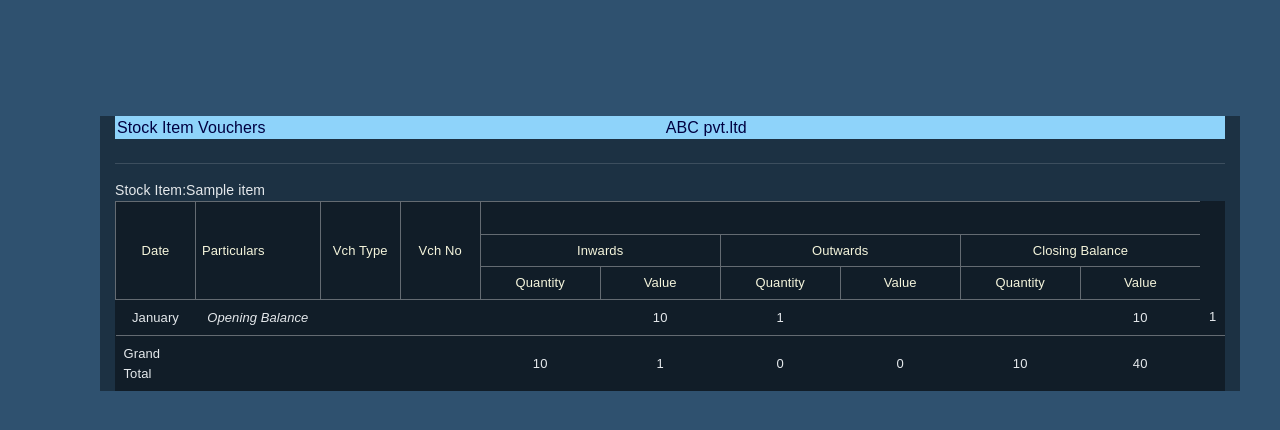
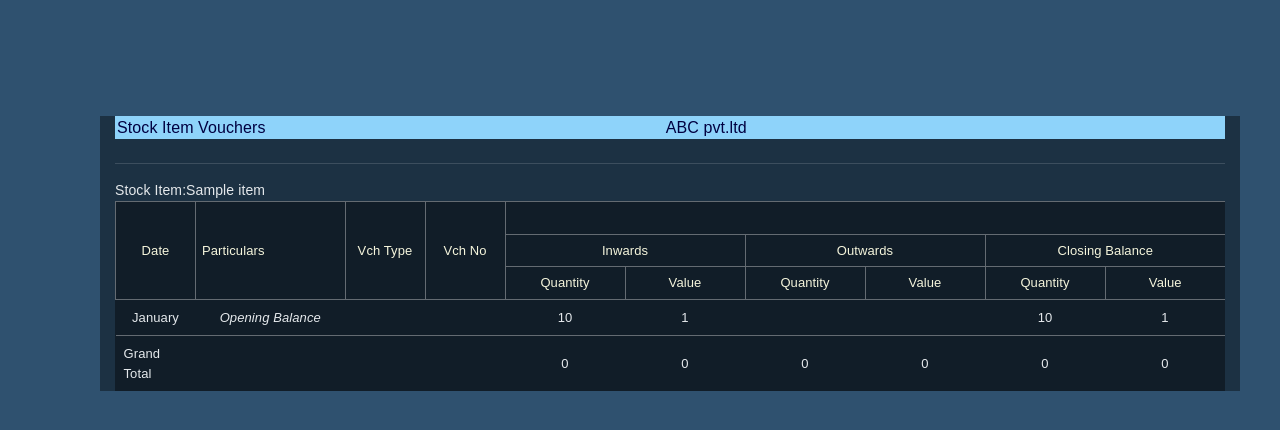
Before and after one commit to ajmyabbas/django-tally, a Django app: page /vouchsummary/1/1 in a window 1280 px wide. Shown: the part 70-500 px from the top of the page. Run offline with Django 4.2, Linux system fonts and the light colour scheme; tables that the repository leaves empty hold one stand-in row (values such as "Sample post"); some libraries are stand-ins or nearby versions; some web fonts are replaced.

Commit message:
thirteenth commit

```diff
--- a/app1/templates/catgroupsummary.html
+++ b/app1/templates/catgroupsummary.html
@@ -59,7 +59,7 @@
       {% if c.under == 'primary' %}
       <a href="{% url 'secondarycatsummary' c.id %}"><button  class="btns_prnt"style="float: right;" id="primary"><h6>{{ c.name }}</h6></button></a>
       {% else %}
-      <a href="{% url 'productcatsummary' c.id %}"><button  class="btns_prnt"style="float: right;" id="primary"><h6>{{ c.name }}</h6></button></a>
+      <a href="{% url 'prcatsummary' c.id %}"><button  class="btns_prnt"style="float: right;" id="primary"><h6>{{ c.name }}</h6></button></a>
       {% endif %}
       {% endfor %}
 
--- a/app1/templates/secondarycatsummary.html
+++ b/app1/templates/secondarycatsummary.html
@@ -120,7 +120,7 @@ tbody tr:hover td{
     <tbody >
         {% for c in cat %}
         <tr>
-            <td style="width:200px;text-align: left;"><a href="{% url 'productcatsummary'  c.id  %}">{{ c.name }}</a></td>
+            <td style="width:200px;text-align: left;"><a href="{% url 'prcatsummary'  c.id  %}">{{ c.name }}</a></td>
             <td></td>
             <td></td>
             <td>c</td>
--- a/app1/templates/vouchersummary.html
+++ b/app1/templates/vouchersummary.html
@@ -150,11 +150,12 @@ tbody tr:hover td{
             <td>February</td>
             {% endif %}
          <td><span style="font-style: italic;">Opening Balance</span></td><td></td><td></td>
-        <td></td>
+
     <td>{{ qty }}</td>
 <td>{{ val }}</td>
 <td></td>
-<td></td>
+        <td></td>
+
 <td>{{ qty }}</td>
 <td>{{ val }}</td></tr>
          {% for vi in v %}
--- a/app1/urls.py
+++ b/app1/urls.py
@@ -28,7 +28,8 @@ urlpatterns = [
     path('createcategory',views.createcategory,name='createcategory'),
     path('primarycatsummary/<int:sk>',views.primarycatsummary,name='primarycatsummary'),
     path('secondarycatsummary/<int:sk>',views.secondarycatsummary,name='secondarycatsummary'),
-    path('productcatsummary/<int:sk>',views.productcatsummary,name='productcatsummary'),
+    path('prcatsummary/<int:sk>',views.prcatsummary,name='prcatsummary'),
+    path('productcatmonthlysummary/<int:sk>',views.productcatmonthlysummary,name='productcatmonthlysummary'),
 
     path('savestockgroup',views.savestockgroup,name='savestockgroup'),
     path('savestockcategory',views.savestockcategory,name='savestockcategory'),
--- a/app1/views.py
+++ b/app1/views.py
@@ -156,9 +156,53 @@ def primarygrpsummary(request,sk):
 
 def primarycatsummary(request,sk):
     cat=CreateStockCateg.objects.filter(category_id=sk)
+    gt=0
+    for c in cat:
+        cc=Stockcategory.objects.get(cat_name=c.name)
+        cgsi= CreateStockCateg.objects.filter(category_id=cc.id)
+        l=[]
+        i=0
+        h=0
+        for ci in cgsi:
+           cc=Stockcategory.objects.get(cat_name=ci.name)
+           si=stock_item.objects.filter(category_id=cc.id)
+           ttpq=0
+           ttsq=0
+           r=0
+           a=0
+           y=0
+
+           for s in si:
+               w=s.rateper
+               oqty=s.quantity
+               val=s.value
+               tpq=voucherlist.objects.filter(item_id=s.id,vouch_type='purchase').aggregate(quantity=Coalesce(Sum('quantity'),0))['quantity']
+               tpq=tpq+oqty
+               ttpq=tpq+ttpq
+               tsq=voucherlist.objects.filter(item_id=s.id,vouch_type='sale').aggregate(quantity=Coalesce(Sum('quantity'),0))['quantity']
+               ttsq=tsq+ttsq
+               ttq=tpq-tsq
+               s.qy=ttq
+               s.value=ttq * w
+               a=a+s.value
+               y=y+w
+           ci.q=ttpq-ttsq
+           ci.i=a
+           h=h+ci.i
+           ci.y=y
+           i=i+1
+           ci.h=h
+           c.h=h
+        gt=gt+c.h
+
+
+
+
     con={
+        'cgsi':cgsi,
         'cat':cat,
         'sk':sk,
+        'gt':gt
         }
     return render(request, 'primarycatsummary.html',con)
 
@@ -243,22 +287,34 @@ def productsummary(request,sk):
     return render(request, 'productsummary.html',con)
 
 
-def productcatsummary(request,sk):
+def prcatsummary(request,sk):
     cat=CreateStockCateg.objects.get(id=sk)
     cc=Stockcategory.objects.get(cat_name=cat.name)
     si=stock_item.objects.filter(category_id=cc.id)
+    ttpq=0
+    ttsq=0
+    r=0
+    a=0
+    y=0
     for s in si:
+        w=s.rateper
+        qty=s.quantity
+        val=s.value
         tpq=voucherlist.objects.filter(item_id=s.id,vouch_type='purchase').aggregate(quantity=Coalesce(Sum('quantity'),0))['quantity']
-
+        tpq=tpq+qty
+        ttpq=tpq+ttpq
         tsq=voucherlist.objects.filter(item_id=s.id,vouch_type='sale').aggregate(quantity=Coalesce(Sum('quantity'),0))['quantity']
-
+        ttsq=tsq+ttsq
         ttq=tpq-tsq
-
-        s.quantity=ttq
+        s.qy=ttq
+        s.value=ttq * w
+        a=a+s.value
+        y=y+w
 
 
+    q=ttpq-ttsq
     con={
-        'si':si,
+        'si':si,'ttpq':ttpq,'q':q,'ttpq':ttq,'w':w,'a':a,'y':y
         }
     return render(request, 'productcatsummary.html',con)
 
@@ -376,6 +432,124 @@ def prdctmonthlysummary(request,sk):
     return render(request, 'prdctmonthlysummary.html',con)
 
 
+
+def productcatmonthlysummary(request,sk):
+    si=stock_item.objects.get(id=sk)
+    rate=si.rateper
+    qty=si.quantity
+    val=si.value
+    tpq=voucherlist.objects.filter(item_id=si.id,vouch_type='purchase').aggregate(quantity=Coalesce(Sum('quantity'),0))['quantity']
+    tpq=tpq+qty
+    tpv=voucherlist.objects.filter(item_id=si.id,vouch_type='purchase').aggregate(value=Coalesce(Sum('value'),0))['value']
+    tpv=tpv+val
+    tsq=voucherlist.objects.filter(item_id=si.id,vouch_type='sale').aggregate(quantity=Coalesce(Sum('quantity'),0))['quantity']
+    tsv=voucherlist.objects.filter(item_id=si.id,vouch_type='sale').aggregate(value=Coalesce(Sum('value'),0))['value']
+    ttq=tpq-tsq
+    rate=si.rateper
+    qty=si.quantity
+    val=si.value
+
+    a=voucherlist.objects.filter(item_id=si.id,date__gte='2022-04-01',date__lte='2022-04-30',vouch_type='purchase').aggregate(quantity=Coalesce(Sum('quantity'),0))['quantity']
+    b=voucherlist.objects.filter(item_id=si.id,date__gte='2022-04-01',date__lte='2022-04-30',vouch_type='purchase').aggregate(value=Coalesce(Sum('value'),0))['value']
+    c=voucherlist.objects.filter(item_id=si.id,date__gte='2022-04-01',date__lte='2022-04-30',vouch_type='sale').aggregate(quantity=Coalesce(Sum('quantity'),0))['quantity']
+    d=voucherlist.objects.filter(item_id=si.id,date__gte='2022-04-01',date__lte='2022-04-30',vouch_type='sale').aggregate(value=Coalesce(Sum('value'),0))['value']
+    a=a+qty
+    b=b+val
+    aa=a-c
+
+
+    e=voucherlist.objects.filter(item_id=sk,date__gte='2022-05-01',date__lte='2022-05-31',vouch_type='purchase').aggregate(quantity=Coalesce(Sum('quantity'),0))['quantity']
+    f=voucherlist.objects.filter(item_id=sk,date__gte='2022-05-01',date__lte='2022-05-31',vouch_type='purchase').aggregate(value=Coalesce(Sum('value'),0))['value']
+    g=voucherlist.objects.filter(item_id=sk,date__gte='2022-05-01',date__lte='2022-05-31',vouch_type='sale').aggregate(quantity=Coalesce(Sum('quantity'),0))['quantity']
+    h=voucherlist.objects.filter(item_id=sk,date__gte='2022-05-01',date__lte='2022-05-31',vouch_type='sale').aggregate(value=Coalesce(Sum('value'),0))['value']
+    cc=e-g
+
+
+    i=voucherlist.objects.filter(item_id=sk,date__gte='2022-06-01',date__lte='2022-06-30',vouch_type='purchase').aggregate(quantity=Coalesce(Sum('quantity'),0))['quantity']
+    j=voucherlist.objects.filter(item_id=sk,date__gte='2022-06-01',date__lte='2022-06-30',vouch_type='purchase').aggregate(value=Coalesce(Sum('value'),0))['value']
+    k=voucherlist.objects.filter(item_id=sk,date__gte='2022-06-01',date__lte='2022-06-30',vouch_type='sale').aggregate(quantity=Coalesce(Sum('quantity'),0))['quantity']
+    l=voucherlist.objects.filter(item_id=sk,date__gte='2022-06-01',date__lte='2022-06-30',vouch_type='sale').aggregate(value=Coalesce(Sum('value'),0))['value']
+    ee=i-k
+
+
+
+    m=voucherlist.objects.filter(item_id=sk,date__gte='2022-07-01',date__lte='2022-07-31',vouch_type='purchase').aggregate(quantity=Coalesce(Sum('quantity'),0))['quantity']
+    n=voucherlist.objects.filter(item_id=sk,date__gte='2022-07-01',date__lte='2022-07-31',vouch_type='purchase').aggregate(value=Coalesce(Sum('value'),0))['value']
+    o=voucherlist.objects.filter(item_id=sk,date__gte='2022-07-01',date__lte='2022-07-31',vouch_type='sale').aggregate(quantity=Coalesce(Sum('quantity'),0))['quantity']
+    p=voucherlist.objects.filter(item_id=sk,date__gte='2022-07-01',date__lte='2022-07-31',vouch_type='sale').aggregate(value=Coalesce(Sum('value'),0))['value']
+    gg=m-o
+
+
+    q=voucherlist.objects.filter(item_id=sk,date__gte='2022-08-01',date__lte='2022-08-31',vouch_type='purchase').aggregate(quantity=Coalesce(Sum('quantity'),0))['quantity']
+    r=voucherlist.objects.filter(item_id=sk,date__gte='2022-08-01',date__lte='2022-08-31',vouch_type='purchase').aggregate(value=Coalesce(Sum('value'),0))['value']
+    s=voucherlist.objects.filter(item_id=sk,date__gte='2022-08-01',date__lte='2022-08-31',vouch_type='sale').aggregate(quantity=Coalesce(Sum('quantity'),0))['quantity']
+    t=voucherlist.objects.filter(item_id=sk,date__gte='2022-08-01',date__lte='2022-08-31',vouch_type='sale').aggregate(value=Coalesce(Sum('value'),0))['value']
+    ii=q-s
+
+    u=voucherlist.objects.filter(item_id=sk,date__gte='2022-09-01',date__lte='2022-09-30',vouch_type='purchase').aggregate(quantity=Coalesce(Sum('quantity'),0))['quantity']
+    v=voucherlist.objects.filter(item_id=sk,date__gte='2022-09-01',date__lte='2022-09-30',vouch_type='purchase').aggregate(value=Coalesce(Sum('value'),0))['value']
+    w=voucherlist.objects.filter(item_id=sk,date__gte='2022-09-01',date__lte='2022-09-30',vouch_type='sale').aggregate(quantity=Coalesce(Sum('quantity'),0))['quantity']
+    x=voucherlist.objects.filter(item_id=sk,date__gte='2022-09-01',date__lte='2022-09-30',vouch_type='sale').aggregate(value=Coalesce(Sum('value'),0))['value']
+    kk=u-w
+
+    y=voucherlist.objects.filter(item_id=sk,date__gte='2022-10-01',date__lte='2022-10-31',vouch_type='purchase').aggregate(quantity=Coalesce(Sum('quantity'),0))['quantity']
+    z=voucherlist.objects.filter(item_id=sk,date__gte='2022-10-01',date__lte='2022-10-31',vouch_type='purchase').aggregate(value=Coalesce(Sum('value'),0))['value']
+    a1=voucherlist.objects.filter(item_id=sk,date__gte='2022-10-01',date__lte='2022-10-31',vouch_type='sale').aggregate(quantity=Coalesce(Sum('quantity'),0))['quantity']
+    b1=voucherlist.objects.filter(item_id=sk,date__gte='2022-10-01',date__lte='2022-10-31',vouch_type='sale').aggregate(value=Coalesce(Sum('value'),0))['value']
+    mm=y-a1
+
+    c1=voucherlist.objects.filter(item_id=sk,date__gte='2022-11-01',date__lte='2022-11-30',vouch_type='purchase').aggregate(quantity=Coalesce(Sum('quantity'),0))['quantity']
+    d1=voucherlist.objects.filter(item_id=sk,date__gte='2022-11-01',date__lte='2022-11-30',vouch_type='purchase').aggregate(value=Coalesce(Sum('value'),0))['value']
+    e1=voucherlist.objects.filter(item_id=sk,date__gte='2022-11-01',date__lte='2022-11-30',vouch_type='sale').aggregate(quantity=Coalesce(Sum('quantity'),0))['quantity']
+    f1=voucherlist.objects.filter(item_id=sk,date__gte='2022-11-01',date__lte='2022-11-30',vouch_type='sale').aggregate(value=Coalesce(Sum('value'),0))['value']
+    oo=c1-e1
+
+    g1=voucherlist.objects.filter(item_id=sk,date__gte='2022-12-01',date__lte='2022-12-31',vouch_type='purchase').aggregate(quantity=Coalesce(Sum('quantity'),0))['quantity']
+    h1=voucherlist.objects.filter(item_id=sk,date__gte='2022-12-01',date__lte='2022-12-31',vouch_type='purchase').aggregate(value=Coalesce(Sum('value'),0))['value']
+    i1=voucherlist.objects.filter(item_id=sk,date__gte='2022-12-01',date__lte='2022-12-31',vouch_type='sale').aggregate(quantity=Coalesce(Sum('quantity'),0))['quantity']
+    j1=voucherlist.objects.filter(item_id=sk,date__gte='2022-12-01',date__lte='2022-12-31',vouch_type='sale').aggregate(value=Coalesce(Sum('value'),0))['value']
+    qq=g1-i1
+
+    k1=voucherlist.objects.filter(item_id=sk,date__gte='2022-01-01',date__lte='2022-01-31',vouch_type='purchase').aggregate(quantity=Coalesce(Sum('quantity'),0))['quantity']
+    l1=voucherlist.objects.filter(item_id=sk,date__gte='2022-01-01',date__lte='2022-01-31',vouch_type='purchase').aggregate(value=Coalesce(Sum('value'),0))['value']
+    m1=voucherlist.objects.filter(item_id=sk,date__gte='2022-01-01',date__lte='2022-01-31',vouch_type='sale').aggregate(quantity=Coalesce(Sum('quantity'),0))['quantity']
+    n1=voucherlist.objects.filter(item_id=sk,date__gte='2022-01-01',date__lte='2022-01-31',vouch_type='sale').aggregate(value=Coalesce(Sum('value'),0))['value']
+    ss=k1-m1
+
+    o1=voucherlist.objects.filter(item_id=sk,date__gte='2022-02-01',date__lte='2022-02-28',vouch_type='purchase').aggregate(quantity=Coalesce(Sum('quantity'),0))['quantity']
+    p1=voucherlist.objects.filter(item_id=sk,date__gte='2022-02-01',date__lte='2022-02-28',vouch_type='purchase').aggregate(value=Coalesce(Sum('value'),0))['value']
+    q1=voucherlist.objects.filter(item_id=sk,date__gte='2022-02-01',date__lte='2022-02-28',vouch_type='sale').aggregate(quantity=Coalesce(Sum('quantity'),0))['quantity']
+    r1=voucherlist.objects.filter(item_id=sk,date__gte='2022-02-01',date__lte='2022-02-28',vouch_type='sale').aggregate(value=Coalesce(Sum('value'),0))['value']
+    uu=o1-q1
+
+    s1=voucherlist.objects.filter(item_id=sk,date__gte='2022-03-01',date__lte='2022-03-31',vouch_type='purchase').aggregate(quantity=Coalesce(Sum('quantity'),0))['quantity']
+    t1=voucherlist.objects.filter(item_id=sk,date__gte='2022-03-01',date__lte='2022-03-31',vouch_type='purchase').aggregate(value=Coalesce(Sum('value'),0))['value']
+    u1=voucherlist.objects.filter(item_id=sk,date__gte='2022-03-01',date__lte='2022-03-31',vouch_type='sale').aggregate(quantity=Coalesce(Sum('quantity'),0))['quantity']
+    v1=voucherlist.objects.filter(item_id=sk,date__gte='2022-03-01',date__lte='2022-03-31',vouch_type='sale').aggregate(value=Coalesce(Sum('value'),0))['value']
+    ww=s1-u1
+
+
+
+
+
+
+
+
+
+    con={
+        'si':si,
+        'a':a,'b':b,'c':c,'d':d,'e':e,'f':f,'g':g,'h':h,'i':i,'j':j,'k':k,'l':l,'m':m,'n':n,'o':o,'p':p,'q':q,'r':r,'s':s,'t':t,'u':u,'v':v,'w':w,'x':x,'y':y,'z':z ,'a1':a1,
+        'b1':b1,'c1':c1,'d1':d1,'e1':e1,'f1':f1,'g1':g1,'h1':h1,'i1':i1,'j1':j1,'k1':k1,'l1':l1,'m1':m1,'n1':n1,'o1':o1,'p1':p1,'q1':q1,'r1':r1,'s1':s1,'t1':t1,'u1':u1,'v1':v1
+
+        ,'aa':aa,'cc':cc,'ee':ee,'gg':gg,'ii':ii,'kk':kk,'mm':mm,'oo':oo,'qq':qq,'ss':ss,'uu':uu,'ww':ww,
+        'tpq':tpq,'tsq':tsq,'tpv':tpv,'tsv':tsv,'ttq':ttq,'rate':rate
+        ,'qty':qty,'val':val}
+    return render(request, 'prdctmonthlysummary.html',con)
+
+
+
+
+
 def vouchsummary(request,sk,m):
     si=stock_item.objects.get(id=sk)
     rate=si.rateper
@@ -400,8 +574,6 @@ def vouchsummary(request,sk,m):
         b=voucherlist.objects.filter(item_id=sk,date__gte='2022-05-01',date__lte='2022-05-31',vouch_type='purchase').aggregate(value=Coalesce(Sum('value'),0))['value']
         c=voucherlist.objects.filter(item_id=sk,date__gte='2022-05-01',date__lte='2022-05-31',vouch_type='sale').aggregate(quantity=Coalesce(Sum('quantity'),0))['quantity']
         d=voucherlist.objects.filter(item_id=sk,date__gte='2022-05-01',date__lte='2022-05-31',vouch_type='sale').aggregate(value=Coalesce(Sum('value'),0))['value']
-        a=a+qty
-        b=b+val
         e=a-c
         f=rate
         fr=e*f
@@ -411,8 +583,8 @@ def vouchsummary(request,sk,m):
         b=voucherlist.objects.filter(item_id=sk,date__gte='2022-06-01',date__lte='2022-06-30',vouch_type='purchase').aggregate(value=Coalesce(Sum('value'),0))['value']
         c=voucherlist.objects.filter(item_id=sk,date__gte='2022-06-01',date__lte='2022-06-30',vouch_type='sale').aggregate(quantity=Coalesce(Sum('quantity'),0))['quantity']
         d=voucherlist.objects.filter(item_id=sk,date__gte='2022-06-01',date__lte='2022-06-30',vouch_type='sale').aggregate(value=Coalesce(Sum('value'),0))['value']
-        a=a+qty
-        b=b+val
+        a=a
+        b=b
         e=a-c
         f=rate
         fr=e*f
@@ -422,8 +594,6 @@ def vouchsummary(request,sk,m):
         b=voucherlist.objects.filter(item_id=sk,date__gte='2022-07-01',date__lte='2022-07-31',vouch_type='purchase').aggregate(value=Coalesce(Sum('value'),0))['value']
         c=voucherlist.objects.filter(item_id=sk,date__gte='2022-07-01',date__lte='2022-07-31',vouch_type='sale').aggregate(quantity=Coalesce(Sum('quantity'),0))['quantity']
         d=voucherlist.objects.filter(item_id=sk,date__gte='2022-07-01',date__lte='2022-07-31',vouch_type='sale').aggregate(value=Coalesce(Sum('value'),0))['value']
-        a=a+qty
-        b=b+val
         e=a-c
         f=rate
         fr=e*f
@@ -433,8 +603,6 @@ def vouchsummary(request,sk,m):
         b=voucherlist.objects.filter(item_id=sk,date__gte='2022-08-01',date__lte='2022-08-31',vouch_type='purchase').aggregate(value=Coalesce(Sum('value'),0))['value']
         c=voucherlist.objects.filter(item_id=sk,date__gte='2022-08-01',date__lte='2022-08-31',vouch_type='sale').aggregate(quantity=Coalesce(Sum('quantity'),0))['quantity']
         d=voucherlist.objects.filter(item_id=sk,date__gte='2022-08-01',date__lte='2022-08-31',vouch_type='sale').aggregate(value=Coalesce(Sum('value'),0))['value']
-        a=a+qty
-        b=b+val
         e=a-c
         f=rate
         fr=e*f
@@ -444,8 +612,6 @@ def vouchsummary(request,sk,m):
         b=voucherlist.objects.filter(item_id=sk,date__gte='2022-09-01',date__lte='2022-09-30',vouch_type='purchase').aggregate(value=Coalesce(Sum('value'),0))['value']
         c=voucherlist.objects.filter(item_id=sk,date__gte='2022-09-01',date__lte='2022-09-30',vouch_type='sale').aggregate(quantity=Coalesce(Sum('quantity'),0))['quantity']
         d=voucherlist.objects.filter(item_id=sk,date__gte='2022-09-01',date__lte='2022-09-30',vouch_type='sale').aggregate(value=Coalesce(Sum('value'),0))['value']
-        a=a+qty
-        b=b+val
         e=a-c
         f=rate
         fr=e*f
@@ -455,8 +621,6 @@ def vouchsummary(request,sk,m):
         b=voucherlist.objects.filter(item_id=sk,date__gte='2022-10-01',date__lte='2022-10-31',vouch_type='purchase').aggregate(value=Coalesce(Sum('value'),0))['value']
         c=voucherlist.objects.filter(item_id=sk,date__gte='2022-10-01',date__lte='2022-10-31',vouch_type='sale').aggregate(quantity=Coalesce(Sum('quantity'),0))['quantity']
         d=voucherlist.objects.filter(item_id=sk,date__gte='2022-10-01',date__lte='2022-10-31',vouch_type='sale').aggregate(value=Coalesce(Sum('value'),0))['value']
-        a=a+qty
-        b=b+val
         e=a-c
         f=rate
         fr=e*f
@@ -466,8 +630,6 @@ def vouchsummary(request,sk,m):
         b=voucherlist.objects.filter(item_id=sk,date__gte='2022-11-01',date__lte='2022-11-30',vouch_type='purchase').aggregate(value=Coalesce(Sum('value'),0))['value']
         c=voucherlist.objects.filter(item_id=sk,date__gte='2022-11-01',date__lte='2022-11-30',vouch_type='sale').aggregate(quantity=Coalesce(Sum('quantity'),0))['quantity']
         d=voucherlist.objects.filter(item_id=sk,date__gte='2022-11-01',date__lte='2022-11-30',vouch_type='sale').aggregate(value=Coalesce(Sum('value'),0))['value']
-        a=a+qty
-        b=b+val
         e=a-c
         f=rate
         fr=e*f
@@ -477,8 +639,6 @@ def vouchsummary(request,sk,m):
         b=voucherlist.objects.filter(item_id=sk,date__gte='2022-12-01',date__lte='2022-12-31',vouch_type='purchase').aggregate(value=Coalesce(Sum('value'),0))['value']
         c=voucherlist.objects.filter(item_id=sk,date__gte='2022-12-01',date__lte='2022-12-31',vouch_type='sale').aggregate(quantity=Coalesce(Sum('quantity'),0))['quantity']
         d=voucherlist.objects.filter(item_id=sk,date__gte='2022-12-01',date__lte='2022-12-31',vouch_type='sale').aggregate(value=Coalesce(Sum('value'),0))['value']
-        a=a+qty
-        b=b+val
         e=a-c
         f=rate
         fr=e*f
@@ -488,8 +648,6 @@ def vouchsummary(request,sk,m):
         b=voucherlist.objects.filter(item_id=sk,date__gte='2022-01-01',date__lte='2022-01-31',vouch_type='purchase').aggregate(value=Coalesce(Sum('value'),0))['value']
         c=voucherlist.objects.filter(item_id=sk,date__gte='2022-01-01',date__lte='2022-01-31',vouch_type='sale').aggregate(quantity=Coalesce(Sum('quantity'),0))['quantity']
         d=voucherlist.objects.filter(item_id=sk,date__gte='2022-01-01',date__lte='2022-01-31',vouch_type='sale').aggregate(value=Coalesce(Sum('value'),0))['value']
-        a=a+qty
-        b=b+val
         e=a-c
         f=rate
         fr=e*f
@@ -499,8 +657,6 @@ def vouchsummary(request,sk,m):
         b=voucherlist.objects.filter(item_id=sk,date__gte='2022-02-01',date__lte='2022-02-28',vouch_type='purchase').aggregate(value=Coalesce(Sum('value'),0))['value']
         c=voucherlist.objects.filter(item_id=sk,date__gte='2022-02-01',date__lte='2022-02-28',vouch_type='sale').aggregate(quantity=Coalesce(Sum('quantity'),0))['quantity']
         d=voucherlist.objects.filter(item_id=sk,date__gte='2022-02-01',date__lte='2022-02-28',vouch_type='sale').aggregate(value=Coalesce(Sum('value'),0))['value']
-        a=a+qty
-        b=b+val
         e=a-c
         f=rate
         fr=e*f
@@ -510,8 +666,6 @@ def vouchsummary(request,sk,m):
         b=voucherlist.objects.filter(item_id=sk,date__gte='2022-03-01',date__lte='2022-03-31',vouch_type='purchase').aggregate(value=Coalesce(Sum('value'),0))['value']
         c=voucherlist.objects.filter(item_id=sk,date__gte='2022-03-01',date__lte='2022-03-31',vouch_type='sale').aggregate(quantity=Coalesce(Sum('quantity'),0))['quantity']
         d=voucherlist.objects.filter(item_id=sk,date__gte='2022-03-01',date__lte='2022-03-31',vouch_type='sale').aggregate(value=Coalesce(Sum('value'),0))['value']
-        a=a+qty
-        b=b+val
         e=a-c
         f=rate
         fr=e*f
```
Also changed, not shown: app1/templates/primarycatsummary.html (+6 -2 lines), app1/templates/productcatmonthlysummary.html (added, +241 -0 lines), app1/templates/productcatsummary.html (+9 -7 lines).
